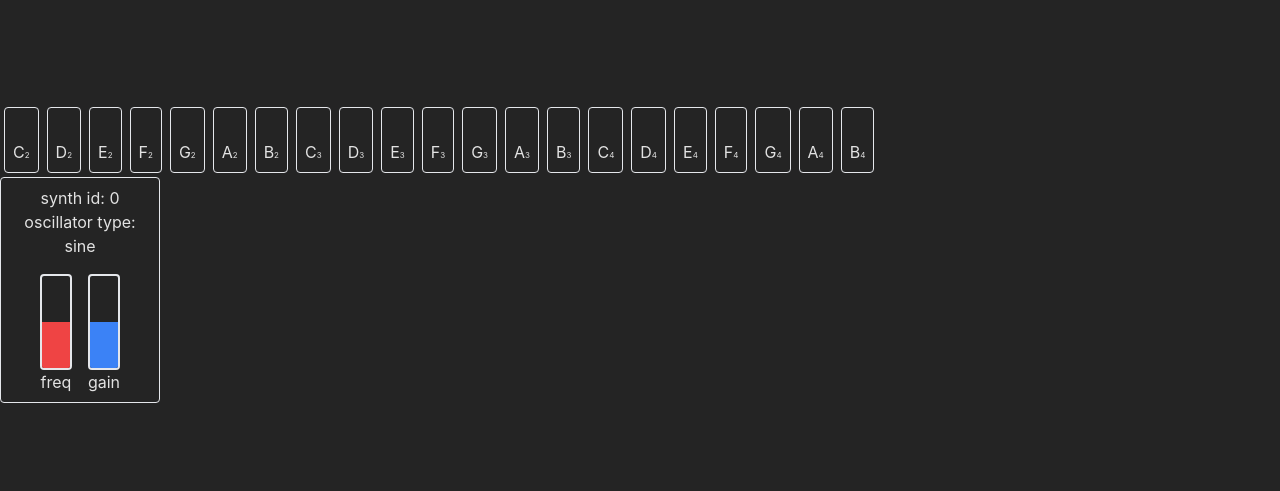
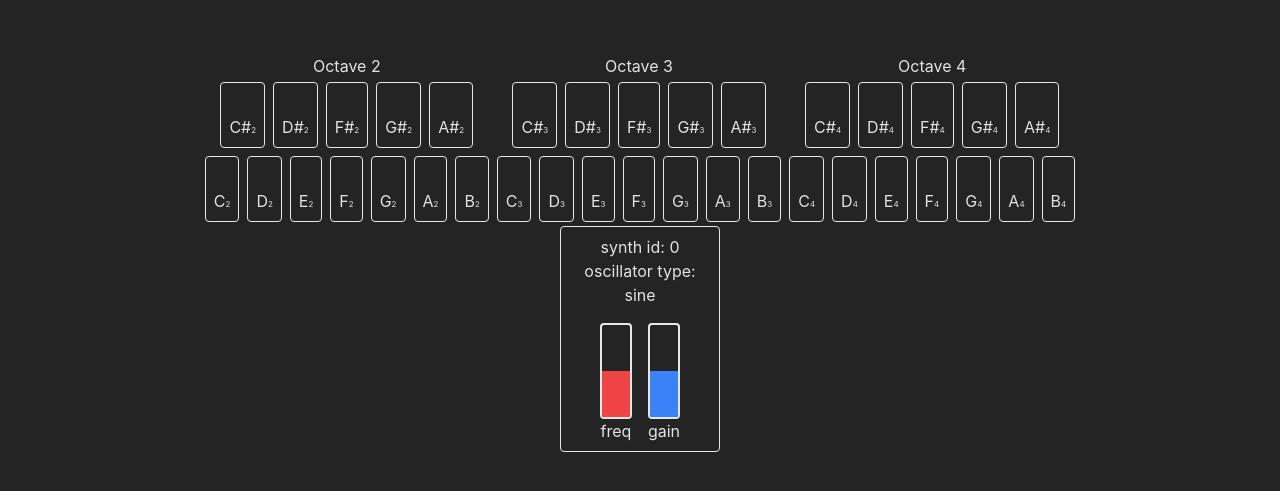
Before and after one commit to CalebBabin/synth-WebAudio, a React (Vite) app: page / in a window 1280 px wide. Shown: the part 147-638 px from the top of the page. Built offline with nearby package versions, Linux system fonts and the light colour scheme.

Commit message:
show sharp keys

```diff
--- a/src/App.jsx
+++ b/src/App.jsx
@@ -1,12 +1,27 @@
 import Keyboard from "./components/keyboard"
 import Synth from "./components/synth"
 
-
 function App() {
-	return <>
-		<Keyboard instrumentID={0} octaveRange={[2, 3, 4]} noSharp={true} />
+	return <div className="flex flex-col items-center w-full">
+		<div className="flex flex-wrap justify-center">
+			<div className="flex flex-col items-center">
+				Octave 2
+				<Keyboard instrumentID={0} octaveRange={[2]} noSharp={false} onlySharp={true} />
+				<Keyboard instrumentID={0} octaveRange={[2]} noSharp={true} />
+			</div>
+			<div className="flex flex-col items-center">
+				Octave 3
+				<Keyboard instrumentID={0} octaveRange={[3]} noSharp={false} onlySharp={true} />
+				<Keyboard instrumentID={0} octaveRange={[3]} noSharp={true} />
+			</div>
+			<div className="flex flex-col items-center">
+				Octave 4
+				<Keyboard instrumentID={0} octaveRange={[4]} noSharp={false} onlySharp={true} />
+				<Keyboard instrumentID={0} octaveRange={[4]} noSharp={true} />
+			</div>
+		</div>
 		<Synth instrumentID={0} />
-	</>
+	</div>
 }
 
 export default App
--- a/src/components/keyboard.jsx
+++ b/src/components/keyboard.jsx
@@ -3,7 +3,7 @@ import Key from "./key"
 import octaves from "../utils/octaves";
 
 
-function Keyboard({ octaveRange = [3, 4, 5], instrumentID = 0, noSharp = false }) {
+function Keyboard({ octaveRange = [3, 4, 5], instrumentID = 0, noSharp = false, onlySharp = false }) {
 	const octaveArray = useMemo(() => {
 		return octaveRange.map((octaveIndex) => {
 			let octave = octaves[octaveIndex]
@@ -14,13 +14,19 @@ function Keyboard({ octaveRange = [3, 4, 5], instrumentID = 0, noSharp = false }
 				})
 			}
 
+			if (onlySharp) {
+				octave = octave.filter((note) => {
+					return note[0].length > 1
+				})
+			}
+
 			return <div className="flex" key={octaveIndex}>
 				{octave.map((note, noteIndex) => (
 					<Key key={octaveIndex + '-' + noteIndex} instrumentID={instrumentID} note={note[0]} octave={octaveIndex} frequency={note[1]} />
 				))}
 			</div>
 		})
-	}, [octaves]);
+	}, [noSharp, onlySharp, octaveRange, instrumentID]);
 
 	return (
 		<div className="flex select-none">
--- a/src/index.css
+++ b/src/index.css
@@ -34,3 +34,10 @@ body {
 	min-width: 320px;
 	min-height: 100vh;
 }
+
+#root,
+body {
+	margin: 0;
+	width: 100%;
+	height: 100%;
+}
```
